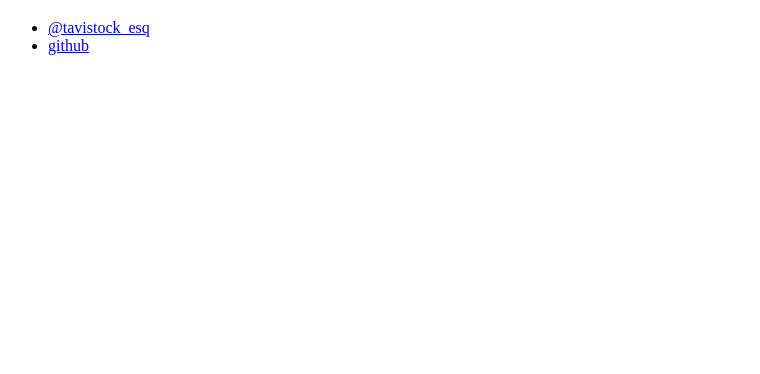
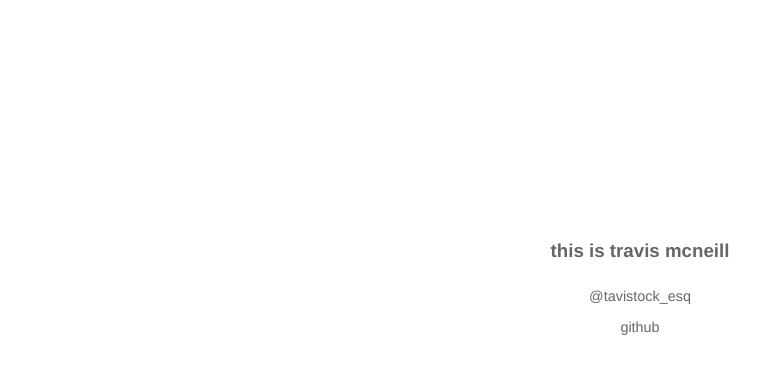
Before and after one commit to Tavistock/old-Tavistock.github.io, a plain HTML site: page index.html in a window 1280 px wide. Shown: the whole page, without its empty margins (0-760 px from the left). Drawn offline with Linux system fonts and the light colour scheme.

Commit message:
basic stuff

```diff
--- a/index.html
+++ b/index.html
@@ -10,12 +10,14 @@
 <body>
   <div class="container">
     <div></div>
-    <h3></h3>
+    <h3 id='named-head'>this is travis mcneill</h3>
     <ul class="links">
       <li><a href="https://twitter.com/tavistock_esq" target="_blank">
         @tavistock_esq
       </a></li>
-      <li><a href="http://github.com/Tavistock" target="_blank">github</a></li>
+      <li><a href="http://github.com/Tavistock" target="_blank">
+        github
+      </a></li>
     </ul>
   </div>
 </body>
--- a/stylesheet/style.css
+++ b/stylesheet/style.css
@@ -1 +1,34 @@
-rude n lewd
+body {
+  margin: 0;
+  padding: 0;
+  font-family: Helvetica, Arial, sans-serif;
+}
+
+.container {
+  padding-top: 15em;
+  text-align: center;
+}
+
+h3#named-head {
+  margin-top: 0;
+  color: #666;
+  display: inline-block;
+}
+
+.links {
+  list-style-type: none;
+  margin: 0;
+  padding: 0;
+  font-size: 0.9em;
+  line-height: 2.2em;
+}
+
+.links a {
+  text-decoration: none;
+  color: #666;
+}
+
+.links a:hover {
+  border-bottom: 1px #444 dotted;
+  color: #444;
+}
```
